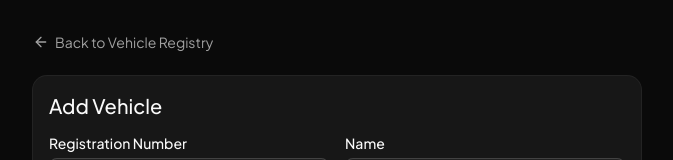
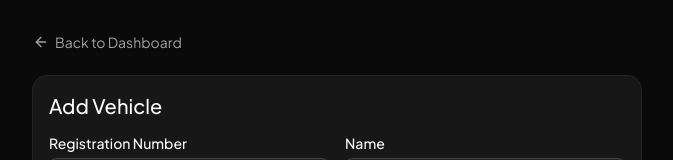
Before and after one commit to zsklav/odoo-hackathon-2026, a Next.js app: page /vehicles/new in a window 1280 px wide. Shown: the top 160 px of the page, without its empty margins (303-976 px from the left). Built offline with nearby package versions, Linux system fonts and the light colour scheme.

Commit message:
feat: implement vehicle details page with editing and deletion capabilities and vehicle creation page

```diff
--- a/src/app/vehicles/[id]/page.tsx
+++ b/src/app/vehicles/[id]/page.tsx
@@ -202,8 +202,8 @@ export default function VehicleDetailPage() {
     return (
       <div className="mx-auto flex w-full max-w-2xl flex-col items-center gap-2 px-4 py-16 text-center">
         <p className="text-sm font-medium">Vehicle not found</p>
-        <Link href="/vehicles" className="text-sm text-primary hover:underline">
-          Back to Vehicle Registry
+        <Link href="/dashboard?role=FLEET_MANAGER&tab=vehicle-registry" className="text-sm text-primary hover:underline">
+          Back to Dashboard
         </Link>
       </div>
     );
@@ -212,11 +212,11 @@ export default function VehicleDetailPage() {
   return (
     <div className="mx-auto flex w-full max-w-2xl flex-col gap-6 px-4 py-8 sm:px-6 lg:px-8">
       <Link
-        href="/vehicles"
+        href="/dashboard?role=FLEET_MANAGER&tab=vehicle-registry"
         className="flex w-fit items-center gap-1.5 text-sm text-muted-foreground hover:text-foreground"
       >
         <ArrowLeft className="size-4" />
-        Back to Vehicle Registry
+        Back to Dashboard
       </Link>
 
       <Card>
--- a/src/app/vehicles/new/page.tsx
+++ b/src/app/vehicles/new/page.tsx
@@ -95,11 +95,11 @@ export default function NewVehiclePage() {
   return (
     <div className="mx-auto flex w-full max-w-2xl flex-col gap-6 px-4 py-8 sm:px-6 lg:px-8">
       <Link
-        href="/vehicles"
+        href="/dashboard?role=FLEET_MANAGER&tab=vehicle-registry"
         className="flex w-fit items-center gap-1.5 text-sm text-muted-foreground hover:text-foreground"
       >
         <ArrowLeft className="size-4" />
-        Back to Vehicle Registry
+        Back to Dashboard
       </Link>
 
       <Card>
```
